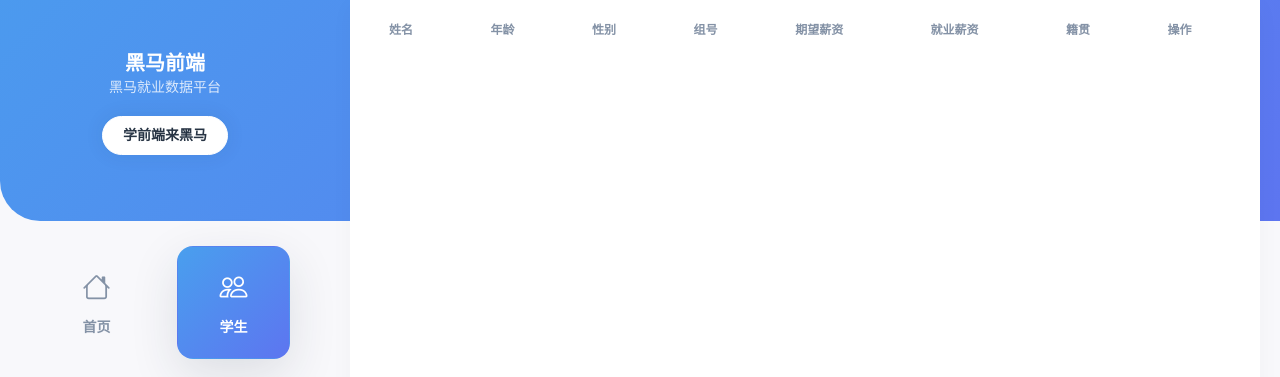
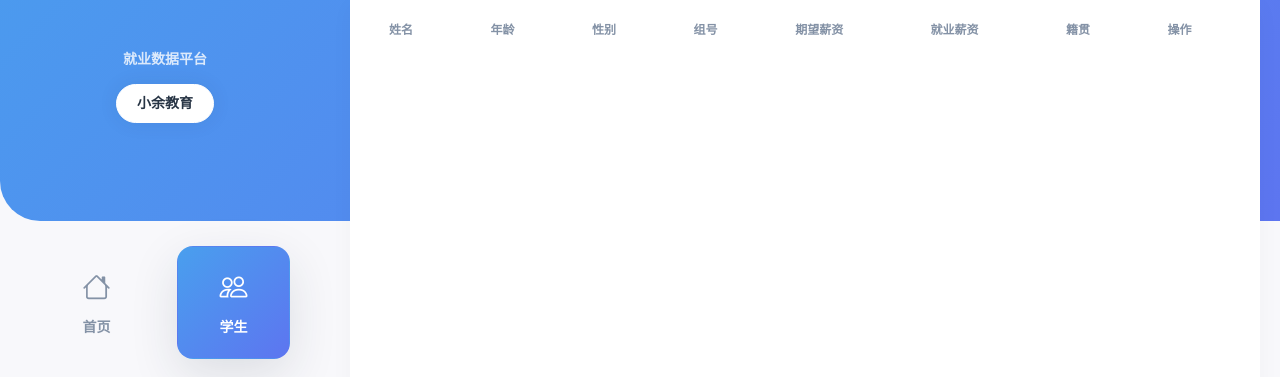
Before and after one commit to yuyuyu0914/Employment-Data-Platform, a plain HTML site: page student.html in a window 1280 px wide. Shown: the part 209-586 px from the top of the page. Drawn offline with Linux system fonts and the light colour scheme.

```diff
--- a/student.html
+++ b/student.html
@@ -29,10 +29,10 @@
             <img alt="Image placeholder" src="./imgs/avatar.png" class="" />
           </a>
           <div class="mt-5">
-            <h5 class="mb-0 text-white">黑马前端</h5>
-            <span class="d-block text-sm text-white opacity-8 mb-3">黑马就业数据平台</span>
+            <h5 class="mb-0 text-white"前端</h5>
+            <span class="d-block text-sm text-white opacity-8 mb-3">就业数据平台</span>
             <a href="javascript:;" class="btn btn-sm btn-white btn-icon rounded-pill shadow hover-translate-y-n3">
-              <span class="btn-inner--text">学前端来黑马</span>
+              <span class="btn-inner--text">小余教育</span>
             </a>
           </div>
         </div>
@@ -84,10 +84,10 @@
                 <a class="nav-link pl-lg-0" href="./index.html"> 首页 </a>
               </li>
               <li class="nav-item">
-                <a class="nav-link pl-lg-0" href="./index.html"> 传智教育 </a>
+                <a class="nav-link pl-lg-0" href="./index.html"> 小余教育 </a>
               </li>
               <li class="nav-item">
-                <a class="nav-link pl-lg-0" href="./index.html"> 黑马程序员 </a>
+                <a class="nav-link pl-lg-0" href="./index.html"> 程序员 </a>
               </li>
               <li class="nav-item">
                 <a class="nav-link pl-lg-0" href="./index.html"> 文档 </a>
```
